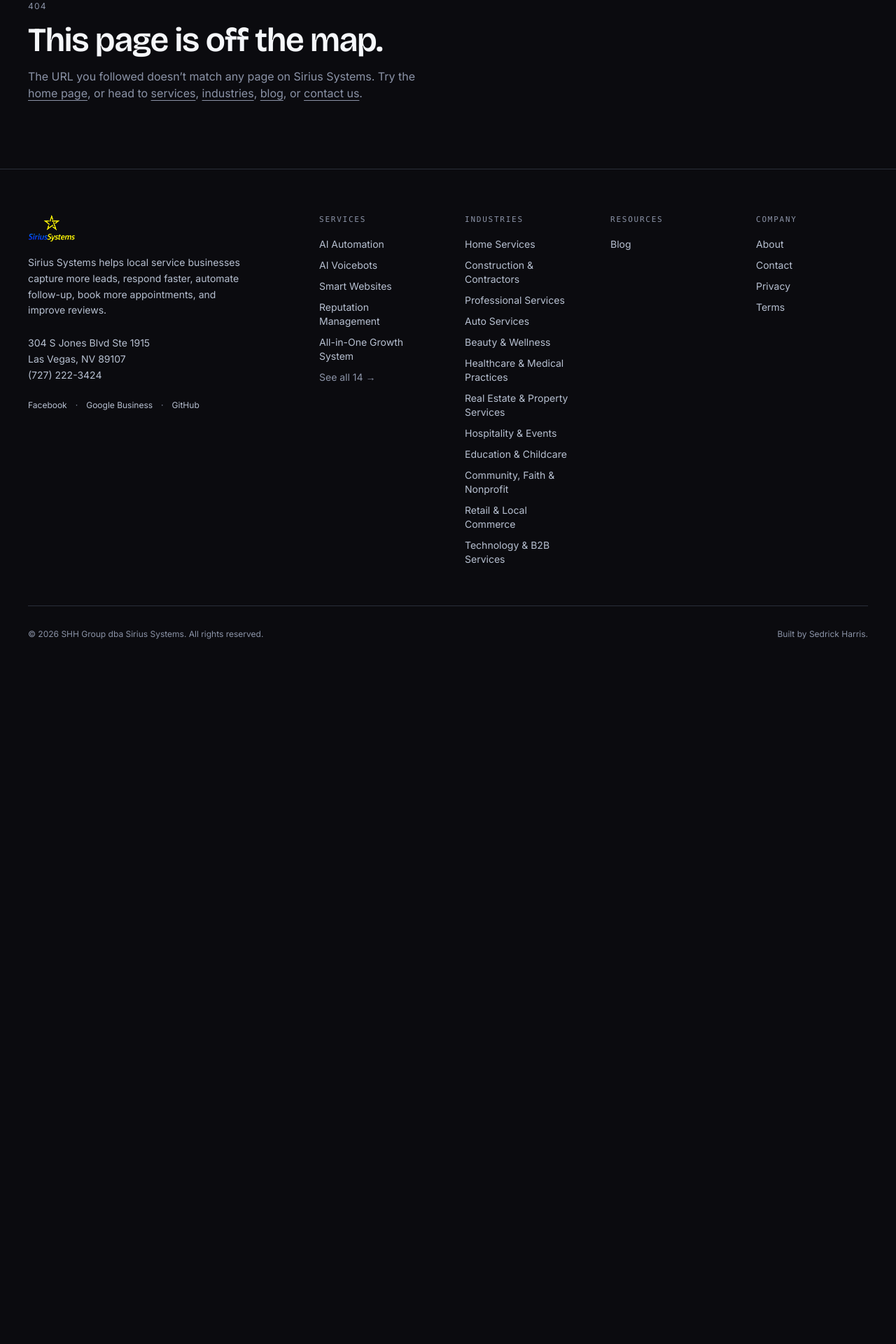
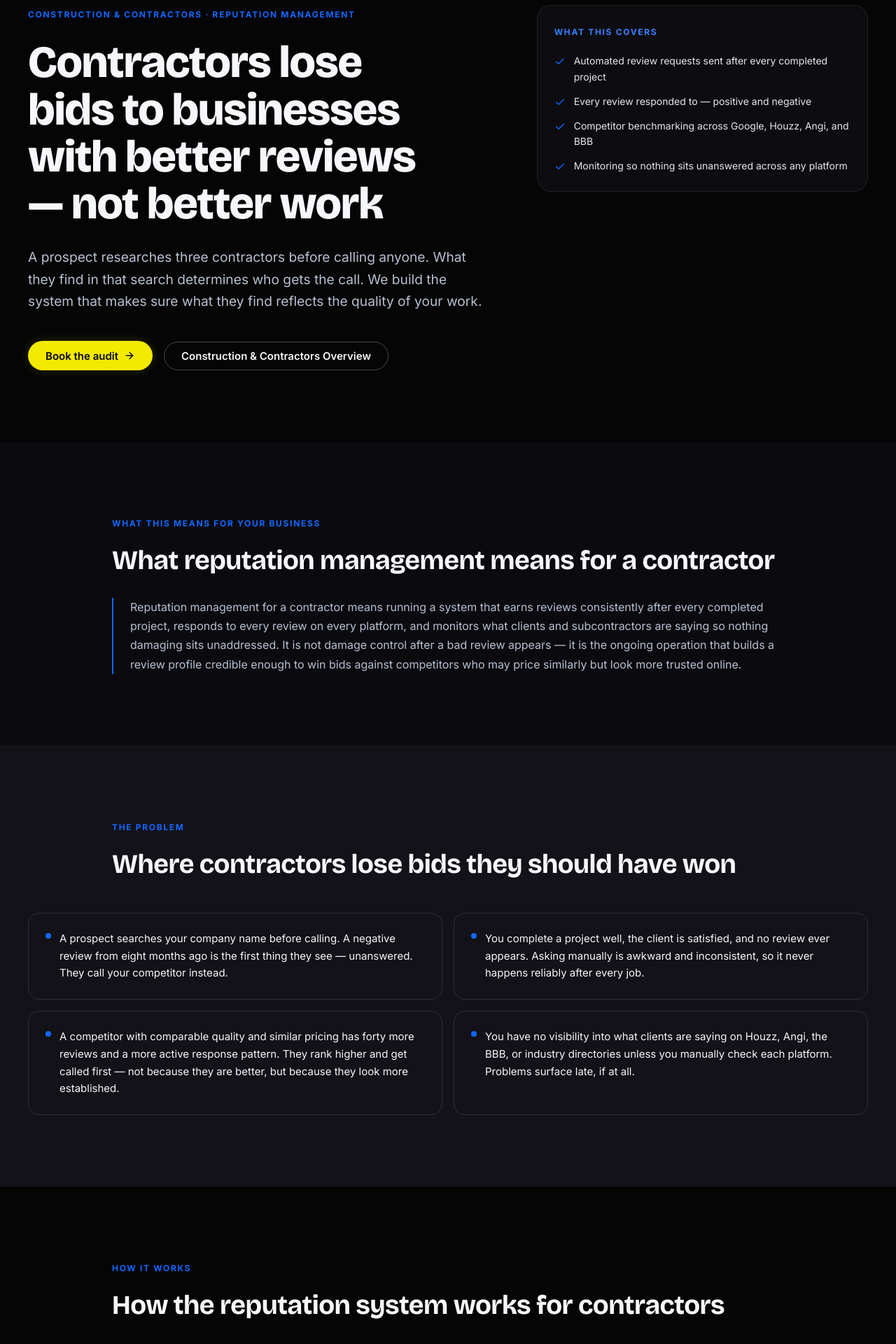
Before and after one commit to SedrickHarris/sirius-systems-site, a Next.js app: page /industries/construction-contractors/reputation-management in a window 1280 px wide. Before the commit this address had no page. Shown: the part 160-2080 px from the top of the page at 70% size. Before the commit the page ends 1138 px from the top, so only its background shows below. Built offline with nearby package versions, Linux system fonts and the light colour scheme.

Commit message:
feat: /industries/construction-contractors/reputation-management intersection page

```diff
--- /dev/null
+++ b/app/industries/construction-contractors/reputation-management/page.tsx
@@ -0,0 +1,157 @@
+import type { Metadata } from 'next'
+import {
+  IntersectionPageTemplate,
+  type IntersectionPageData,
+} from '@/components/site/IntersectionPageTemplate'
+import { JsonLdScript } from '@/components/site/JsonLdScript'
+import { webPage, breadcrumbList, serviceSchema, faqPage } from '@/lib/schema'
+
+const DATA: IntersectionPageData = {
+  hubSlug:     'construction-contractors',
+  serviceSlug: 'reputation-management',
+  hubName:     'Construction & Contractors',
+  serviceName: 'Reputation Management',
+
+  metaTitle:       'Reputation Management for Contractors',
+  metaDescription: 'Contractors win bids on trust. We build the review system that earns reviews after every job, responds to every one, and keeps your reputation accurate.',
+
+  eyebrow: 'Construction & Contractors · Reputation Management',
+
+  headline:
+    'Contractors lose bids to businesses with better reviews — not better work',
+
+  subheadline:
+    'A prospect researches three contractors before calling anyone. What they find in that search determines who gets the call. We build the system that makes sure what they find reflects the quality of your work.',
+
+  heroHighlights: [
+    'Automated review requests sent after every completed project',
+    'Every review responded to — positive and negative',
+    'Competitor benchmarking across Google, Houzz, Angi, and BBB',
+    'Monitoring so nothing sits unanswered across any platform',
+  ],
+
+  definitionHeadline:
+    'What reputation management means for a contractor',
+
+  definition:
+    'Reputation management for a contractor means running a system that earns reviews consistently after every completed project, responds to every review on every platform, and monitors what clients and subcontractors are saying so nothing damaging sits unaddressed. It is not damage control after a bad review appears — it is the ongoing operation that builds a review profile credible enough to win bids against competitors who may price similarly but look more trusted online.',
+
+  problemHeadline:
+    'Where contractors lose bids they should have won',
+
+  problems: [
+    'A prospect searches your company name before calling. A negative review from eight months ago is the first thing they see — unanswered. They call your competitor instead.',
+    'You complete a project well, the client is satisfied, and no review ever appears. Asking manually is awkward and inconsistent, so it never happens reliably after every job.',
+    'A competitor with comparable quality and similar pricing has forty more reviews and a more active response pattern. They rank higher and get called first — not because they are better, but because they look more established.',
+    'You have no visibility into what clients are saying on Houzz, Angi, the BBB, or industry directories unless you manually check each platform. Problems surface late, if at all.',
+  ],
+
+  howItWorksHeadline: 'How the reputation system works for contractors',
+
+  steps: [
+    {
+      label: 'Audit your current review position and benchmark competitors',
+      body:  'We pull your current review count, rating, recency, response rate, and platform coverage — then benchmark against the contractors ranking above you in local search. You see exactly where the gaps are before anything changes.',
+    },
+    {
+      label: 'Build the review acquisition system',
+      body:  'We configure automated review requests that go out at the right moment after a completed project — via SMS, timed while the client experience is still fresh. The system runs after every job without anyone on your team doing anything manually.',
+    },
+    {
+      label: 'Configure response workflows for every review',
+      body:  'Positive reviews get a professional branded response. Negative reviews get a prompt, accountable reply that demonstrates you take feedback seriously. Response drafts are generated automatically and queued before posting — nothing goes out unchecked.',
+    },
+    {
+      label: 'Monitor across every platform and report on momentum',
+      body:  'You get a single view of what clients are saying across Google, Houzz, Angi, BBB, and any other platform relevant to your trade. New reviews surface immediately so nothing sits unanswered, and you see review velocity building over time.',
+    },
+  ],
+
+  featuresHeadline: 'What the system covers',
+
+  features: [
+    'Automated review requests via SMS after every completed project',
+    'Timing and copy configured for project-based contractor workflows',
+    'AI-assisted response drafts for every review — positive and negative',
+    'Multi-platform monitoring: Google, Houzz, Angi, BBB, and directories',
+    'Competitor benchmarking: volume, rating, recency, and response rate',
+    'Review velocity tracking so you see momentum building over time',
+    'Escalation alerts for negative reviews so nothing sits unanswered',
+    'Monthly reputation summary so you always know where you stand',
+  ],
+
+  relatedServiceSlugs: [
+    'review-automation',
+    'ai-review-responses',
+    'google-business-profile-optimization',
+    'all-in-one-business-growth-system',
+  ],
+
+  faqs: [
+    {
+      q: 'Why do reviews matter so much for contractors winning bids?',
+      a: 'Prospects researching contractors typically check three to five businesses before calling anyone. What they find in that search — review count, rating, recency, and whether reviews are responded to — determines who gets the call. A contractor with a consistent review profile looks more established and trustworthy than one with comparable work quality but a sparse or stale online presence, regardless of price.',
+    },
+    {
+      q: 'How do you get contractor clients to leave reviews after a project?',
+      a: 'Timing and channel are the variables that determine whether a client leaves a review. A request sent via SMS shortly after project completion — when the experience is fresh and the client is satisfied — gets a significantly higher response rate than a request sent weeks later or via email. We configure timing, channel, and message copy during setup based on your project close process.',
+    },
+    {
+      q: 'What happens when a contractor gets a negative review?',
+      a: 'Negative reviews cannot be removed by a third party, and we do not promise otherwise. What we do is respond promptly and professionally — which signals to every prospect reading that review that you engage with feedback rather than ignore it. A well-handled negative review often builds more trust than a page of unresponded five-star ratings, because it shows accountability.',
+    },
+    {
+      q: 'Which review platforms matter most for contractors?',
+      a: 'Google is the priority because your rating and review count are visible directly in local search and the map pack. Houzz matters for residential remodelers and custom builders. Angi and the BBB matter for clients doing due diligence on larger projects. The exact platform mix is determined during the audit based on where your clients actually leave reviews and where your competitors are active.',
+    },
+    {
+      q: 'How does reputation management connect to winning more bids?',
+      a: 'A stronger review profile improves your local search ranking, which means more prospects find you in the first place. Among the prospects who do find you, a higher review count and active response pattern increase the likelihood they call you rather than a competitor. The reputation system does not replace your estimating or your work quality — it ensures your online presence reflects both accurately.',
+    },
+  ],
+
+  ctaHeadline:     'See how your review profile compares to the contractors winning bids in your market',
+  ctaBody:         'We benchmark your current review position against your top local competitors and show you the gaps before anything changes. No pressure. No invented promises.',
+  ctaPrimaryLabel: 'Book the audit',
+}
+
+export const metadata: Metadata = {
+  title:       DATA.metaTitle,
+  description: DATA.metaDescription,
+  alternates: { canonical: '/industries/construction-contractors/reputation-management' },
+  openGraph: {
+    title:       DATA.metaTitle,
+    description: DATA.metaDescription,
+    url:         '/industries/construction-contractors/reputation-management',
+    images: [{ url: '/og/default.webp', alt: DATA.metaTitle }],
+  },
+}
+
+export default function ConstructionContractorsReputationManagementPage() {
+  return (
+    <>
+      <JsonLdScript
+        data={[
+          webPage({
+            url:         '/industries/construction-contractors/reputation-management',
+            name:        DATA.metaTitle,
+            description: DATA.metaDescription,
+          }),
+          breadcrumbList([
+            { name: 'Home',                       url: '/' },
+            { name: 'Industries',                 url: '/industries' },
+            { name: 'Construction & Contractors', url: '/industries/construction-contractors' },
+            { name: 'Reputation Management',      url: '/industries/construction-contractors/reputation-management' },
+          ]),
+          serviceSchema({
+            slug:        'industries/construction-contractors/reputation-management',
+            name:        'Reputation Management',
+            description: DATA.metaDescription,
+          }),
+          faqPage(DATA.faqs),
+        ]}
+      />
+      <IntersectionPageTemplate {...DATA} />
+    </>
+  )
+}
```
Also changed, not shown: 1 other file (tests, documents, lock files or other folders).
